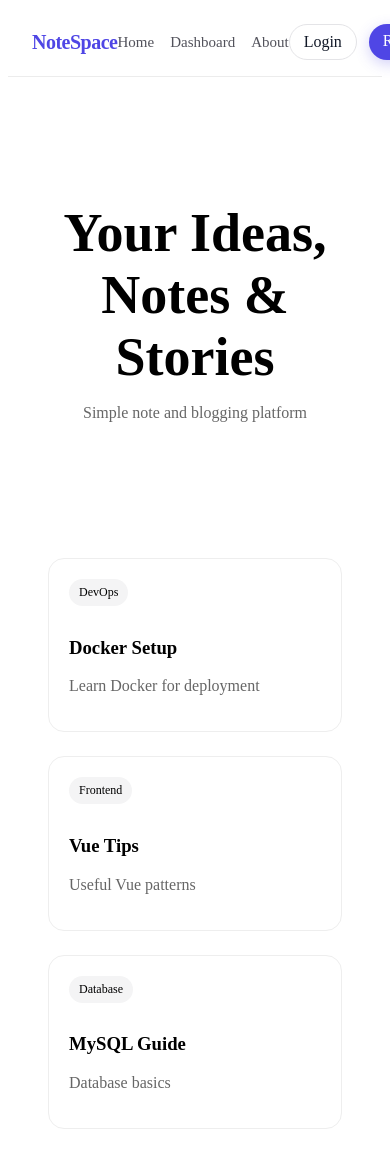
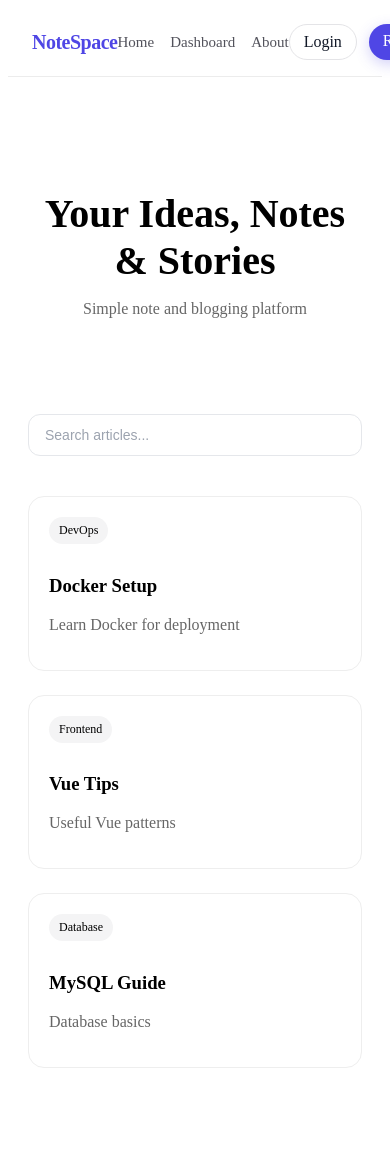
Before and after one commit to PHATTARAKORN-NALINBENCHAPHAN/Long_Note, a Vue app in the folder frontend/: page / in a window 390 px wide. Shown: the top 1168 px of the page. After the commit the page ends 1116 px from the top, so only its background shows below. Built offline with nearby package versions, Linux system fonts and the light colour scheme.

Commit message:
Searchbar

```diff
--- /dev/null
+++ b/frontend/src/components/SearchBar.vue
@@ -0,0 +1,71 @@
+<script setup lang="ts">
+defineProps<{
+  modelValue: string;
+  placeholder?: string;
+}>();
+
+const emit = defineEmits<{
+  (e: "update:modelValue", value: string): void;
+}>();
+
+const updateValue = (event: Event) => {
+  const target = event.target as HTMLInputElement;
+
+  emit("update:modelValue", target.value);
+};
+</script>
+
+<template>
+  <div class="search-container">
+    <input
+      class="search-input"
+      :value="modelValue"
+      @input="updateValue"
+      :placeholder="placeholder || 'Search...'"
+    />
+  </div>
+</template>
+
+<style scoped>
+.search-container {
+  width: 100%;
+}
+
+.search-input {
+  width: 100%;
+
+  padding: 14px 18px;
+
+  border: 1px solid #e5e7eb;
+
+  border-radius: 12px;
+
+  font-size: 15px;
+
+  outline: none;
+
+  background: white;
+
+  transition: 0.2s;
+
+  box-sizing: border-box;
+}
+
+.search-input:focus {
+  border-color: #4f46e5;
+
+  box-shadow: 0 0 0 4px rgba(79, 70, 229, 0.08);
+}
+
+.search-input::placeholder {
+  color: #9ca3af;
+}
+
+@media (max-width: 768px) {
+  .search-input {
+    padding: 12px 16px;
+
+    font-size: 14px;
+  }
+}
+</style>
--- a/frontend/src/pages/Dashboard.vue
+++ b/frontend/src/pages/Dashboard.vue
@@ -1,33 +1,44 @@
 <script setup lang="ts">
 import DashboardCard from "../components/DashboardCard.vue";
+import SearchBar from "../components/SearchBar.vue";
 
-import { ref } from "vue";
+import { ref, computed } from "vue";
 
 const notes = ref([
   {
     id: 1,
-
     title: "Docker Setup",
-
     category: "DevOps",
   },
 
   {
     id: 2,
-
     title: "Vue Tips",
-
     category: "Frontend",
   },
 
   {
     id: 3,
-
     title: "MySQL Guide",
-
     category: "Database",
   },
 ]);
+
+const search = ref("");
+
+const filteredNotes = computed(() => {
+  if (!search.value.trim()) {
+    return notes.value;
+  }
+
+  const keyword = search.value.toLowerCase();
+
+  return notes.value.filter(
+    (note) =>
+      note.title.toLowerCase().includes(keyword) ||
+      note.category.toLowerCase().includes(keyword),
+  );
+});
 
 const deleteNote = (id: number) => {
   notes.value = notes.value.filter((note) => note.id !== id);
@@ -48,12 +59,21 @@ const deleteNote = (id: number) => {
       </router-link>
     </div>
 
+    <div class="search-section">
+      <SearchBar
+        v-model="search"
+        placeholder="
+Search notes...
+"
+      />
+    </div>
+
     <section>
       <h2>My Notes</h2>
 
       <div class="notes">
         <DashboardCard
-          v-for="note in notes"
+          v-for="note in filteredNotes"
           :key="note.id"
           :id="note.id"
           :title="note.title"
@@ -81,7 +101,13 @@ const deleteNote = (id: number) => {
 
   align-items: center;
 
-  margin-bottom: 50px;
+  margin-bottom: 28px;
+
+  gap: 20px;
+}
+
+.search-section {
+  margin-bottom: 36px;
 }
 
 h1 {
@@ -112,6 +138,8 @@ button {
   cursor: pointer;
 
   transition: 0.2s;
+
+  white-space: nowrap;
 }
 
 button:hover {
@@ -139,8 +167,18 @@ h2 {
     flex-direction: column;
 
     align-items: flex-start;
+  }
 
-    gap: 20px;
+  .header a {
+    width: 100%;
+  }
+
+  button {
+    width: 100%;
+  }
+
+  h1 {
+    font-size: 34px;
   }
 }
 </style>
--- a/frontend/src/pages/Home.vue
+++ b/frontend/src/pages/Home.vue
@@ -1,79 +1,227 @@
 <script setup lang="ts">
 import NoteCard from "../components/NoteCard.vue";
+import SearchBar from "../components/SearchBar.vue";
+
 import { useRouter } from "vue-router";
+import { ref, computed } from "vue";
 
 const router = useRouter();
 
-const openNote = (id: number) => {
+const search = ref("");
+
+const openNote = (id:number) => {
   router.push(`/note/${id}`);
 };
+
 const notes = [
   {
-    id: 1,
-    title: "Docker Setup",
-    content: "Learn Docker for deployment",
-    category: "DevOps",
+    id:1,
+    title:"Docker Setup",
+    content:"Learn Docker for deployment",
+    category:"DevOps",
   },
 
   {
-    id: 2,
-    title: "Vue Tips",
-    content: "Useful Vue patterns",
-    category: "Frontend",
+    id:2,
+    title:"Vue Tips",
+    content:"Useful Vue patterns",
+    category:"Frontend",
   },
 
   {
-    id: 3,
-    title: "MySQL Guide",
-    content: "Database basics",
-    category: "Database",
+    id:3,
+    title:"MySQL Guide",
+    content:"Database basics",
+    category:"Database",
   },
 ];
+
+const filteredNotes = computed(()=>{
+
+  if(!search.value.trim()){
+
+    return notes;
+
+  }
+
+  const keyword =
+    search.value.toLowerCase();
+
+  return notes.filter(note=>{
+
+    return(
+
+      note.title
+      .toLowerCase()
+      .includes(keyword)
+
+      ||
+
+      note.content
+      .toLowerCase()
+      .includes(keyword)
+
+      ||
+
+      note.category
+      .toLowerCase()
+      .includes(keyword)
+
+    );
+
+  });
+
+});
 </script>
 
 <template>
+
 <section class="hero">
-    <h1>Your Ideas, Notes & Stories</h1>
 
-    <p>Simple note and blogging platform</p>
+<h1>
+
+Your Ideas,
+Notes & Stories
+
+</h1>
+
+<p>
+
+Simple note and
+blogging platform
+
+</p>
+
+</section>
+
+<section
+class="search-section"
+>
+
+<SearchBar
+
+v-model="search"
+
+placeholder="
+Search articles...
+"
+
+/>
+
 </section>
 
 <section class="notes">
+
 <NoteCard
-      v-for="note in notes"
-      :key="note.id"
-      :title="note.title"
-      :content="note.content"
-      :category="note.category"
-      @click="openNote(note.id)"
+
+v-for="
+note
+in filteredNotes
+"
+
+:key="
+note.id
+"
+
+:title="
+note.title
+"
+
+:content="
+note.content
+"
+
+:category="
+note.category
+"
+
+@click="
+openNote(note.id)
+"
+
 />
+
 </section>
+
 </template>
 
 <style scoped>
-.hero {
-  text-align: center;
 
-  padding: 80px 20px;
+.hero{
+
+text-align:center;
+
+padding:80px 20px;
+
 }
 
-.hero h1 {
-  font-size: 54px;
+.hero h1{
 
-  margin-bottom: 16px;
+font-size:54px;
+
+margin-bottom:16px;
+
 }
 
-.hero p {
-  color: #666;
+.hero p{
+
+color:#666;
+
 }
 
-.notes {
-  display: grid;
+.search-section{
 
-  grid-template-columns: repeat(auto-fit, minmax(280px, 1fr));
+max-width:700px;
 
-  gap: 24px;
+margin:
 
-  padding: 40px;
+0 auto 40px;
+
+padding:
+
+0 20px;
+
 }
+
+.notes{
+
+display:grid;
+
+grid-template-columns:
+
+repeat(
+auto-fit,
+minmax(
+280px,
+1fr
+)
+
+);
+
+gap:24px;
+
+padding:0 40px 40px;
+
+}
+
+@media(
+max-width:768px
+){
+
+.hero h1{
+
+font-size:40px;
+
+}
+
+.notes{
+
+padding:
+
+0 20px 40px;
+
+}
+
+}
+
 </style>
```
Lines whose indentation alone changed are shown as unchanged.
